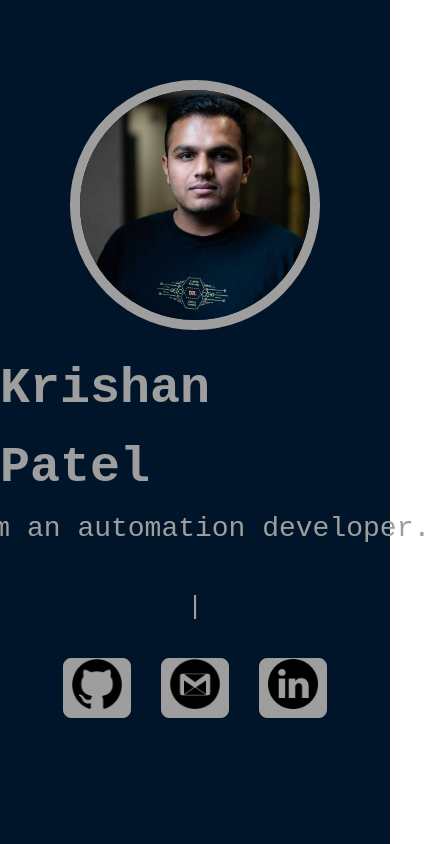
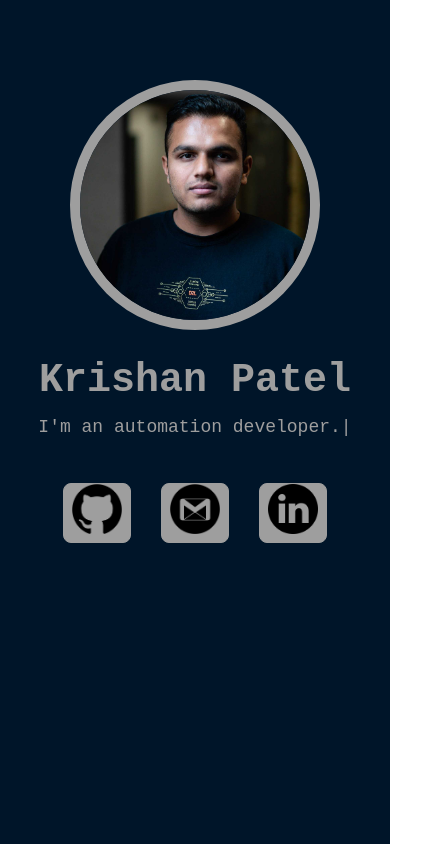
Before and after one commit to krshnpatel/krshnpatel.github.io, a Next.js app: page / in a window 390 px wide. Shown: the whole page, 430 px wide, since content can reach past the window. Built offline with nearby package versions, Linux system fonts and the light colour scheme.

Commit message:
Add responsive css

```diff
--- a/src/styles/globals.css
+++ b/src/styles/globals.css
@@ -6,3 +6,12 @@
 	font-size: 26px;
 	color: #9E9E9E;
 }
+
+@media screen and (max-width: 600px) {
+	.typed-cursor {
+		white-space: pre;
+		font-family: monospace;
+		font-size: 18px;
+		color: #9E9E9E;
+	}
+}
--- a/src/styles/index.module.css
+++ b/src/styles/index.module.css
@@ -29,3 +29,25 @@
 	text-align: center;
 	padding: 30px 15px;
 }
+
+@media screen and (max-width: 600px) {
+	.headerTitle {
+		font-family: monospace;
+		font-size: 40px;
+		font-weight: bold;
+		color: #9E9E9E;
+	}
+
+	.subHeader {
+		white-space: pre;
+		font-family: monospace;
+		font-size: 18px;
+		color: #9E9E9E;
+		height: 70px;
+	}
+
+	.mediaButton {
+		text-align: center;
+		padding: 0 15px;
+	}
+}
```
